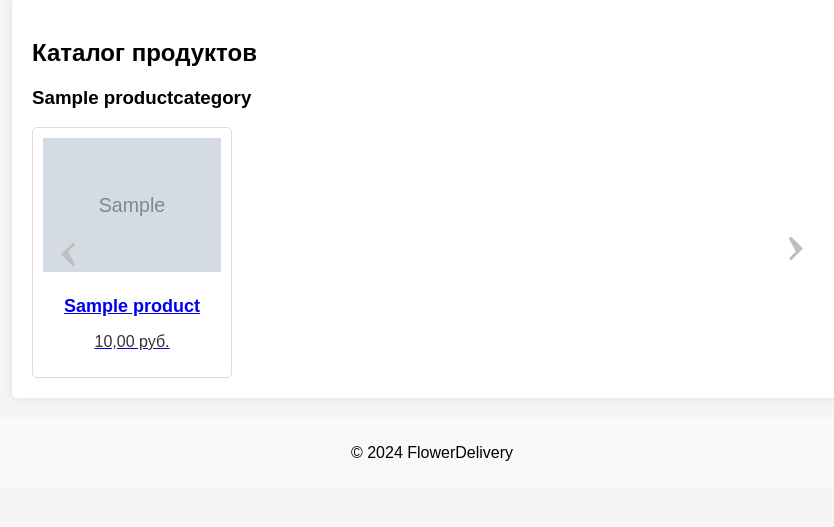
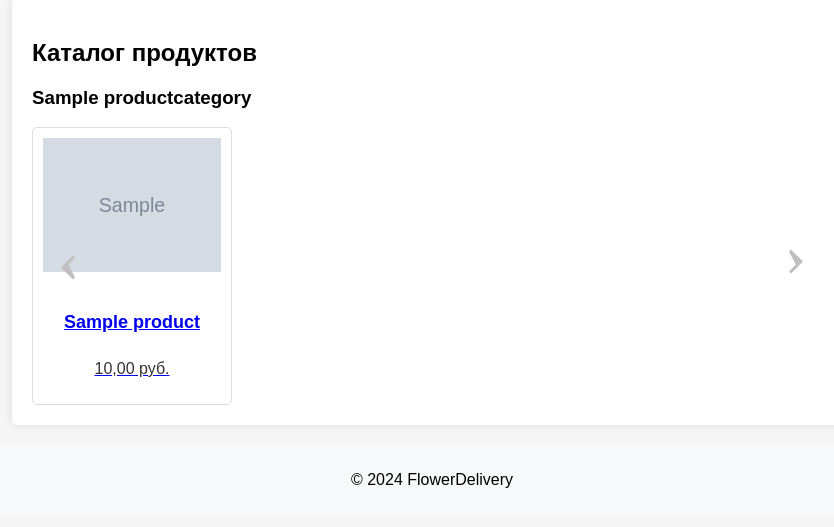
Before and after one commit to MasterVVK/flower_delivery, a Django app: page / in a window 1280 px wide. Shown: the part 163-690 px from the top of the page, without its empty margins (208-1042 px from the left). Run offline with Django 5.2, Linux system fonts and the light colour scheme; tables that the repository leaves empty hold one stand-in row (values such as "Sample post"); grey boxes marked "Sample" are stand-in pictures; parts of the project's set-up code (start-up, migrations or seed data) failed here and were passed over.

Commit message:
Update styles.css

```diff
--- a/static/styles.css
+++ b/static/styles.css
@@ -151,6 +151,23 @@ form button:hover {
     color: #333;
 }
 
+.product-name {
+    font-size: 18px;
+    margin: 10px 0;
+    height: 3em; /* Фиксированная высота для заголовков товаров */
+    display: flex;
+    align-items: center;
+    justify-content: center;
+    text-align: center;
+}
+
+.product-price {
+    font-size: 16px;
+    color: #007bff;
+    margin-top: auto;
+}
+
+
 .scroll-button {
     background-color: transparent; /* Прозрачный фон */
     border: none;
```
